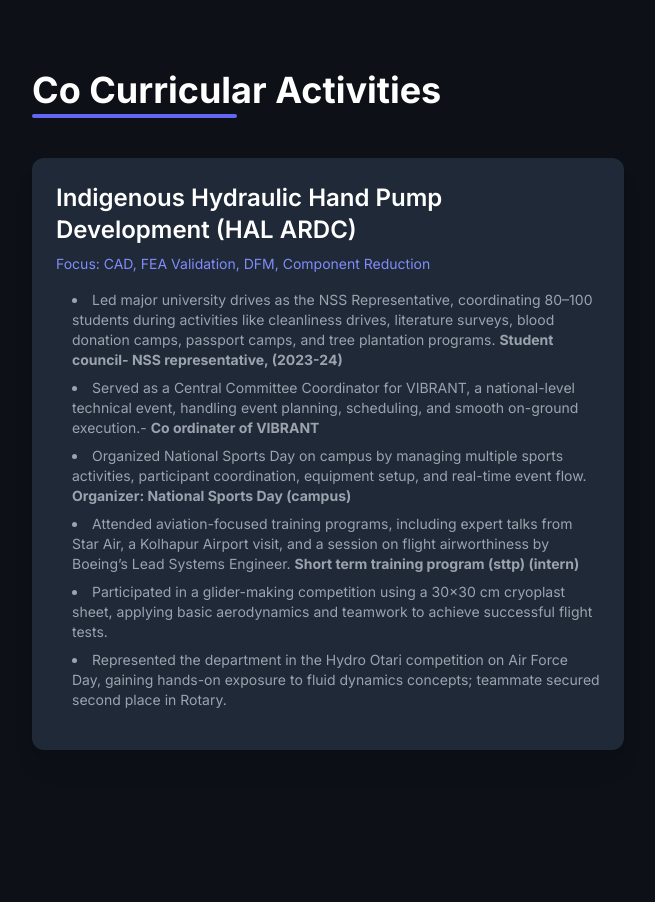
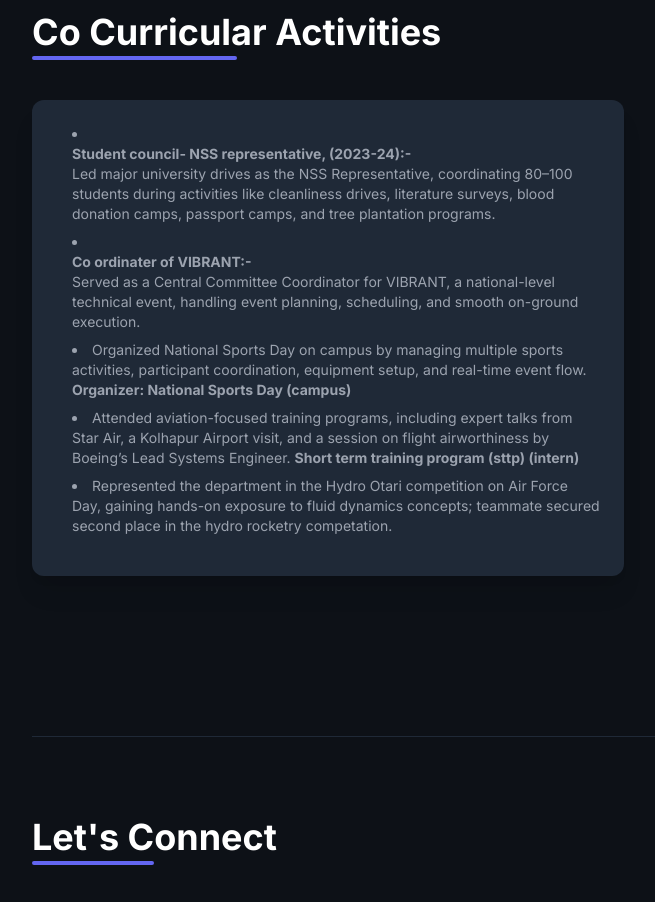
Before and after one commit to sumittbiradar/frontpage_roni, a plain HTML site: page index.html in a window 1280 px wide. Shown: the part 2600-3502 px from the top of the page, without its empty margins (0-655 px from the left). Drawn offline with nearby package versions, Linux system fonts and the light colour scheme.

Commit message:
Update index.html

```diff
--- a/index.html
+++ b/index.html
@@ -172,8 +172,7 @@
                 <span class="skill-badge">SolidWorks / CATIA</span>
                 <span class="skill-badge">Aerodynamics & Flight Fundamentals</span>
                 <!-- Secondary Skills -->
-                <span class="skill-badge">BOM/BOQ Preparation (PLM)</span>
-                <span class="skill-badge">Machining & Welding Processes</span>
+                <span class="skill-badge">Aircraft design and development</span>
                 <span class="skill-badge">Technical Documentation</span>
                 <span class="skill-badge">MS Office (Excel, Word, PPT)</span>
             </div>
@@ -242,15 +241,13 @@
             <div class="grid grid-cols-1 md:grid-cols-2 lg:grid-cols-2 gap-8"></div>
 
                 <div class="project-card bg-gray-800 rounded-xl p-6 shadow-xl transition duration-300">
-                    <h2 class="text-2xl font-semibold text-white mb-2">Indigenous Hydraulic Hand Pump Development (HAL ARDC)</h2>
-                    <p class="text-sm text-indigo-400 mb-4">Focus: CAD, FEA Validation, DFM, Component Reduction</p>
+
                     <div class="list-disc list-inside text-gray-400 mb-4 space-y-2 text-sm ml-4">
-                        <li>Led major university drives as the NSS Representative, coordinating 80–100 students during activities like cleanliness drives, literature surveys, blood donation camps, passport camps, and tree plantation programs. <b>Student council- NSS representative, (2023-24)</b></li>
-                        <li>Served as a Central Committee Coordinator for VIBRANT, a national-level technical event, handling event planning, scheduling, and smooth on-ground execution.- <b>Co ordinater of VIBRANT</b></li>
+                        <li><h3 text-white mb-2><b>Student council- NSS representative, (2023-24):-</b></h3> Led major university drives as the NSS Representative, coordinating 80–100 students during activities like cleanliness drives, literature surveys, blood donation camps, passport camps, and tree plantation programs. </li>
+                        <li><h3 text-white mb-2><b>Co ordinater of VIBRANT:-</b></h3> Served as a Central Committee Coordinator for VIBRANT, a national-level technical event, handling event planning, scheduling, and smooth on-ground execution.</li>
                         <li>Organized National Sports Day on campus by managing multiple sports activities, participant coordination, equipment setup, and real-time event flow. <b>Organizer: National Sports Day (campus)</b></li>
                         <li>Attended aviation-focused training programs, including expert talks from Star Air, a Kolhapur Airport visit, and a session on flight airworthiness by Boeing’s Lead Systems Engineer. <b>Short term training program (sttp) (intern)</b></li>
-                        <li>Participated in a glider-making competition using a 30x30 cm cryoplast sheet, applying basic aerodynamics and teamwork to achieve successful flight tests.</li>
-                        <li>Represented the department in the Hydro Otari competition on Air Force Day, gaining hands-on exposure to fluid dynamics concepts; teammate secured second place in Rotary.</li>
+                        <li>Represented the department in the Hydro Otari competition on Air Force Day, gaining hands-on exposure to fluid dynamics concepts; teammate secured second place in the hydro rocketry competation.</li>
                 </div>
                 </div>
             </div>
```
